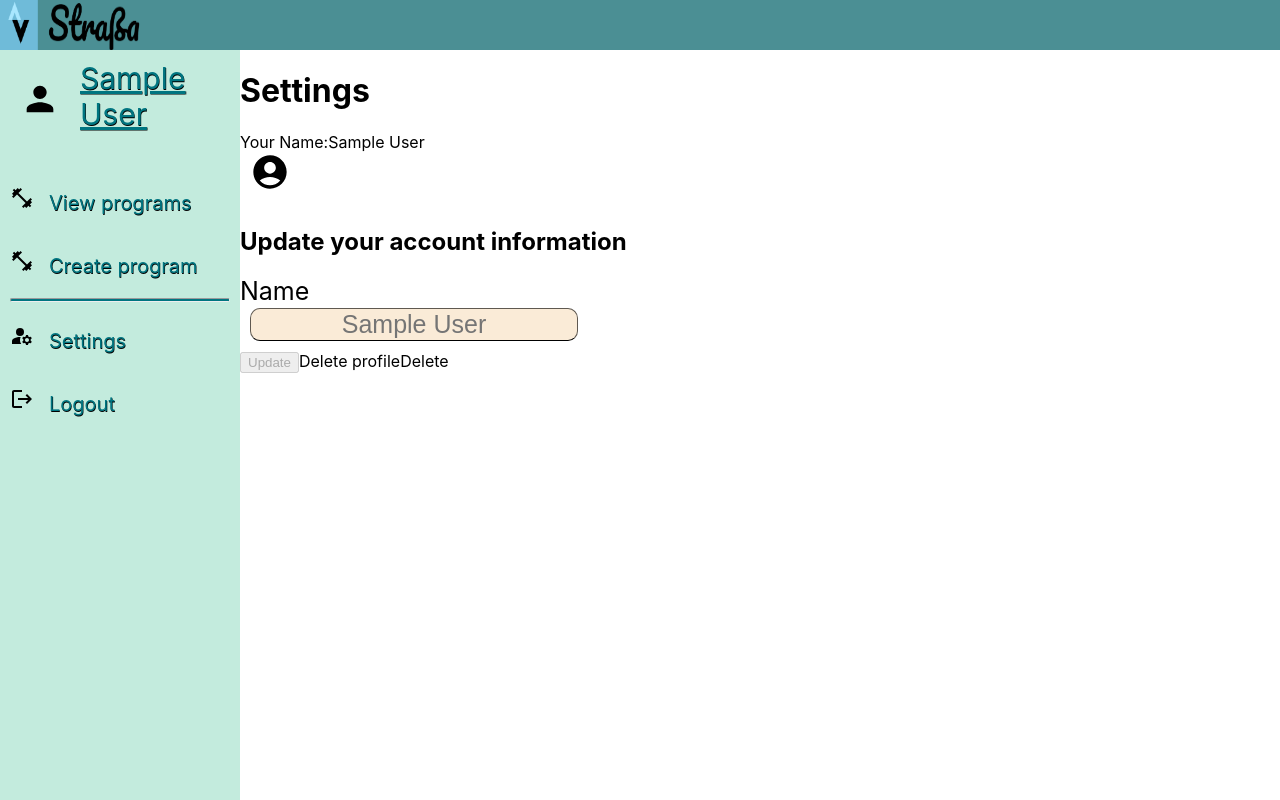
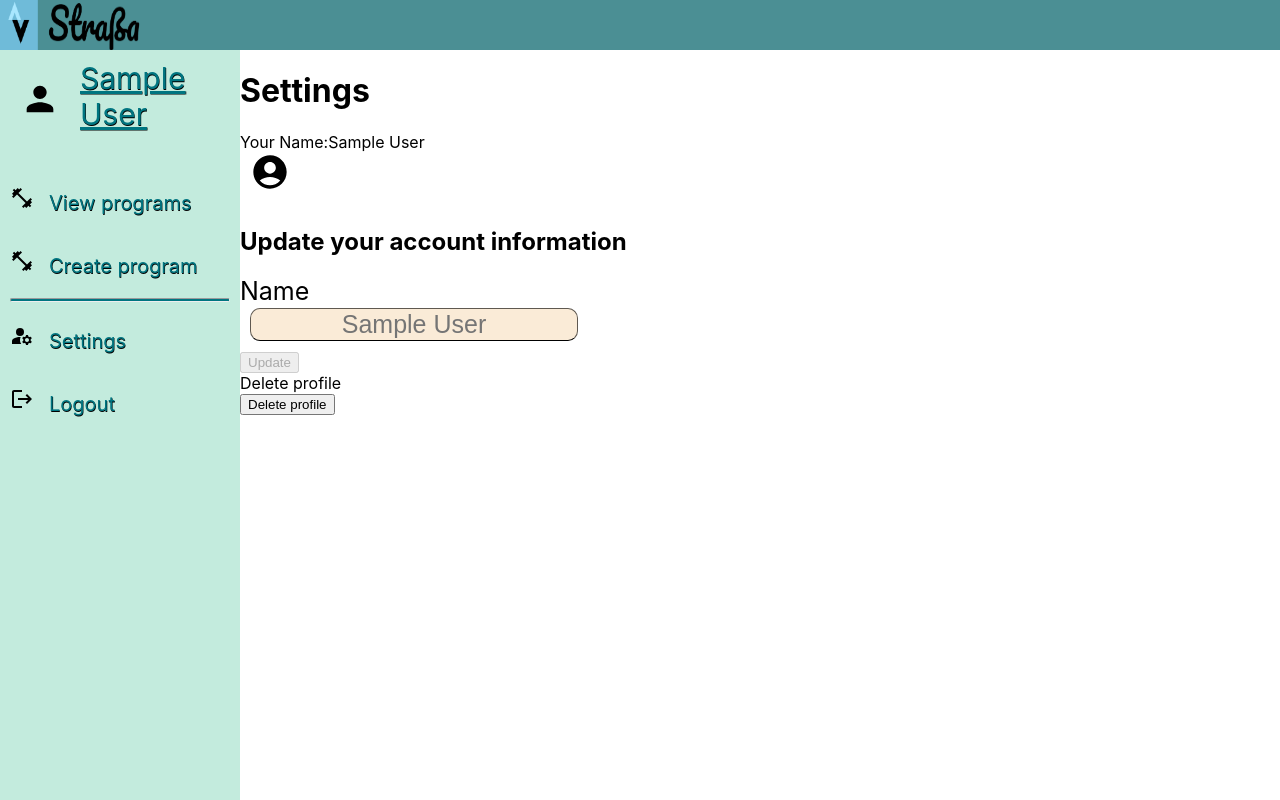
Before and after one commit to sleipner01/straba, a React (Create React App) app: page /settings in a window 1280 px wide. Built offline with nearby package versions, Linux system fonts and the light colour scheme; no server answers; sample sign-in values are in the browser's storage.

Commit message:
fix: button spell mistake

```diff
--- a/src/pages/Settings.js
+++ b/src/pages/Settings.js
@@ -104,8 +104,10 @@ const Settings = () => {
         <button disabled={nameSubmitDisabled} type='submit' onClick={updateAuthName}>
           Update
         </button>
+        <br />
         <label htmlFor='deleteProfile'>Delete profile</label>
-        <buytton onClick={deleteProfile}>Delete</buytton>
+        <br />
+        <button onClick={deleteProfile}>Delete profile</button>
         <br />
         {errorText && <Error errorMessage={errorText} />}
       </form>
```
